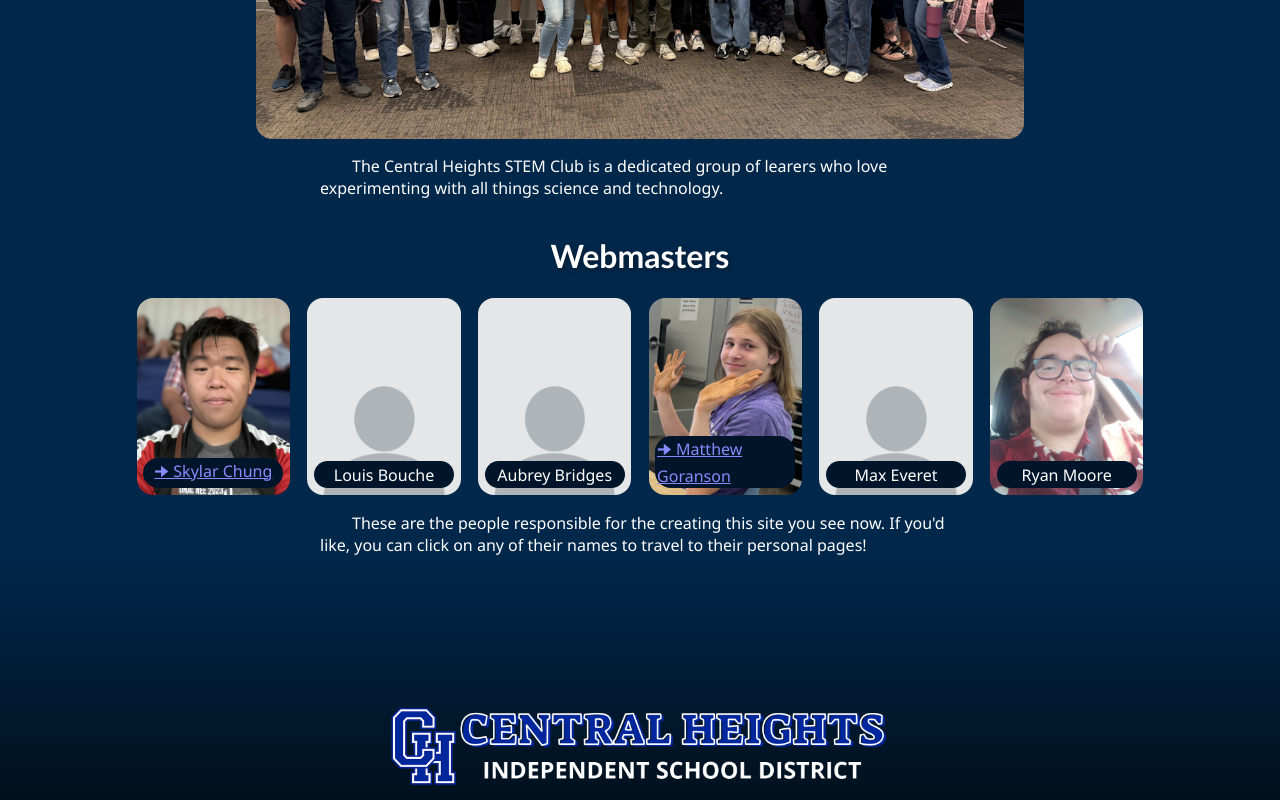
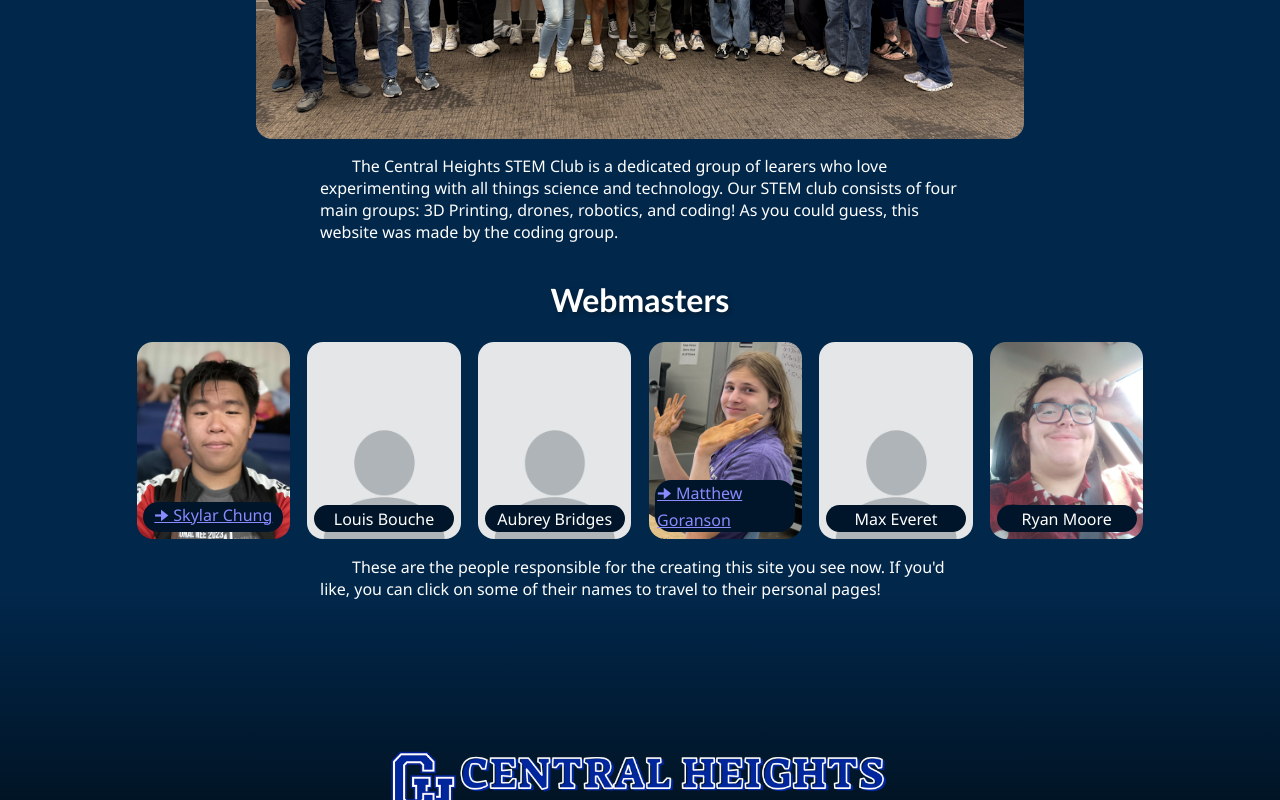
Before and after one commit to Central-Heights-STEM-Club/Central-Heights-STEM-Club.github.io, a plain HTML site: page index.html in a window 1280 px wide. Shown: the part 418-1218 px from the top of the page. Drawn offline with Linux system fonts and the light colour scheme.

Commit message:
Update index.html

```diff
--- a/index.html
+++ b/index.html
@@ -20,7 +20,7 @@
 
                 <h1>Meet the Club</h1>
                 <img src="images/stemclubgroupphoto.png" id="stemclubphoto">
-                <p class="paragraph">The Central Heights STEM Club is a dedicated group of learers who love experimenting with all things science and technology.</p>
+                <p class="paragraph">The Central Heights STEM Club is a dedicated group of learers who love experimenting with all things science and technology. Our STEM club consists of four main groups: 3D Printing, drones, robotics, and coding! As you could guess, this website was made by the coding group.</p>
 
 
                 <h1>Webmasters</h1>
@@ -50,7 +50,7 @@
                         <p class="creditname">Ryan Moore</p>
                     </div>
                 </div>
-                <p class="paragraph">These are the people responsible for the creating this site you see now. If you'd like, you can click on any of their names to travel to their personal pages! </p>
+                <p class="paragraph">These are the people responsible for the creating this site you see now. If you'd like, you can click on some of their names to travel to their personal pages! </p>
 
                 <div id="footer">
                     <a href="https://www.centralhts.org/" target="_blank"><img id="footerimage" src="images/footer.png"></a>
```
